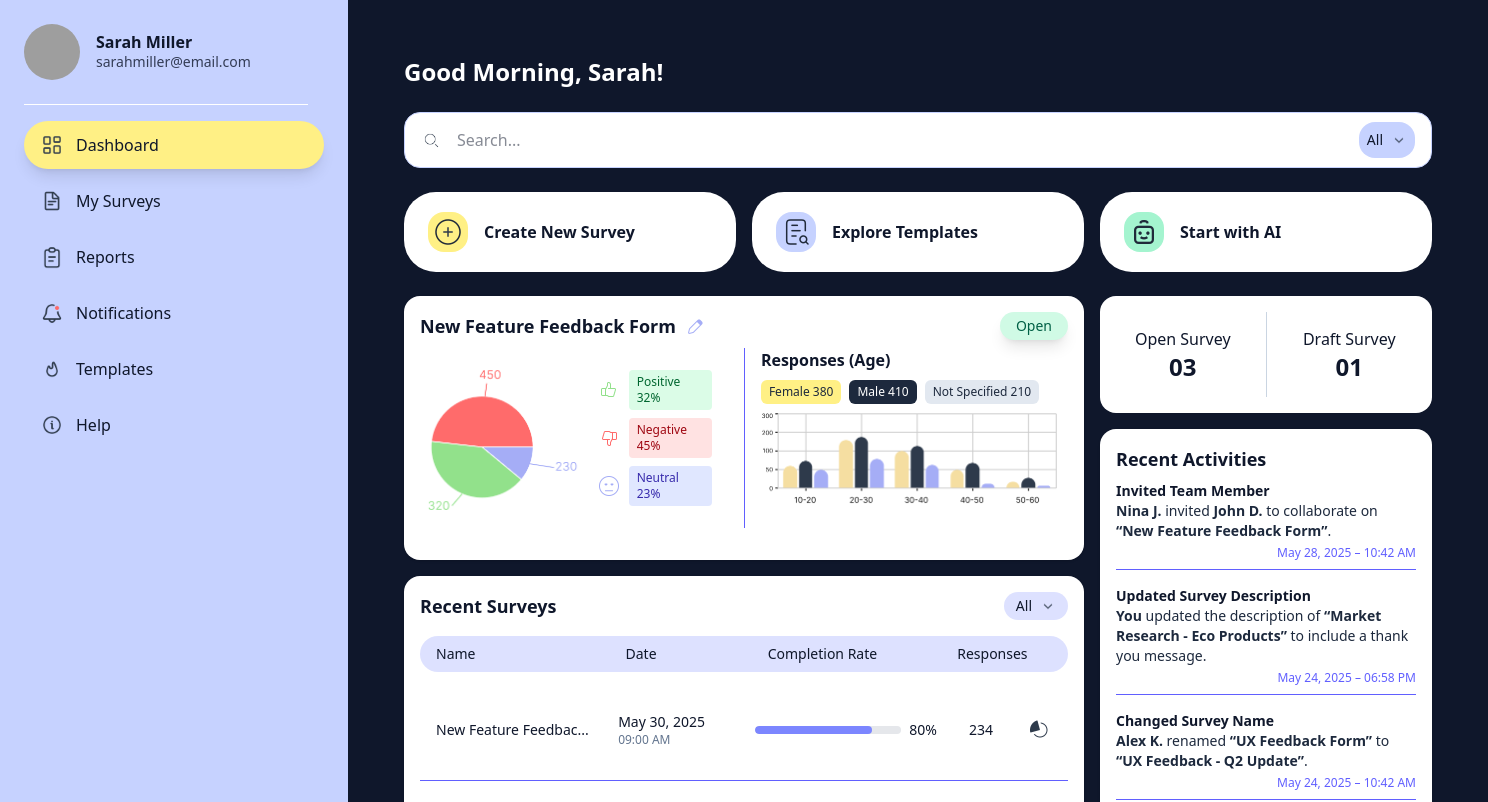
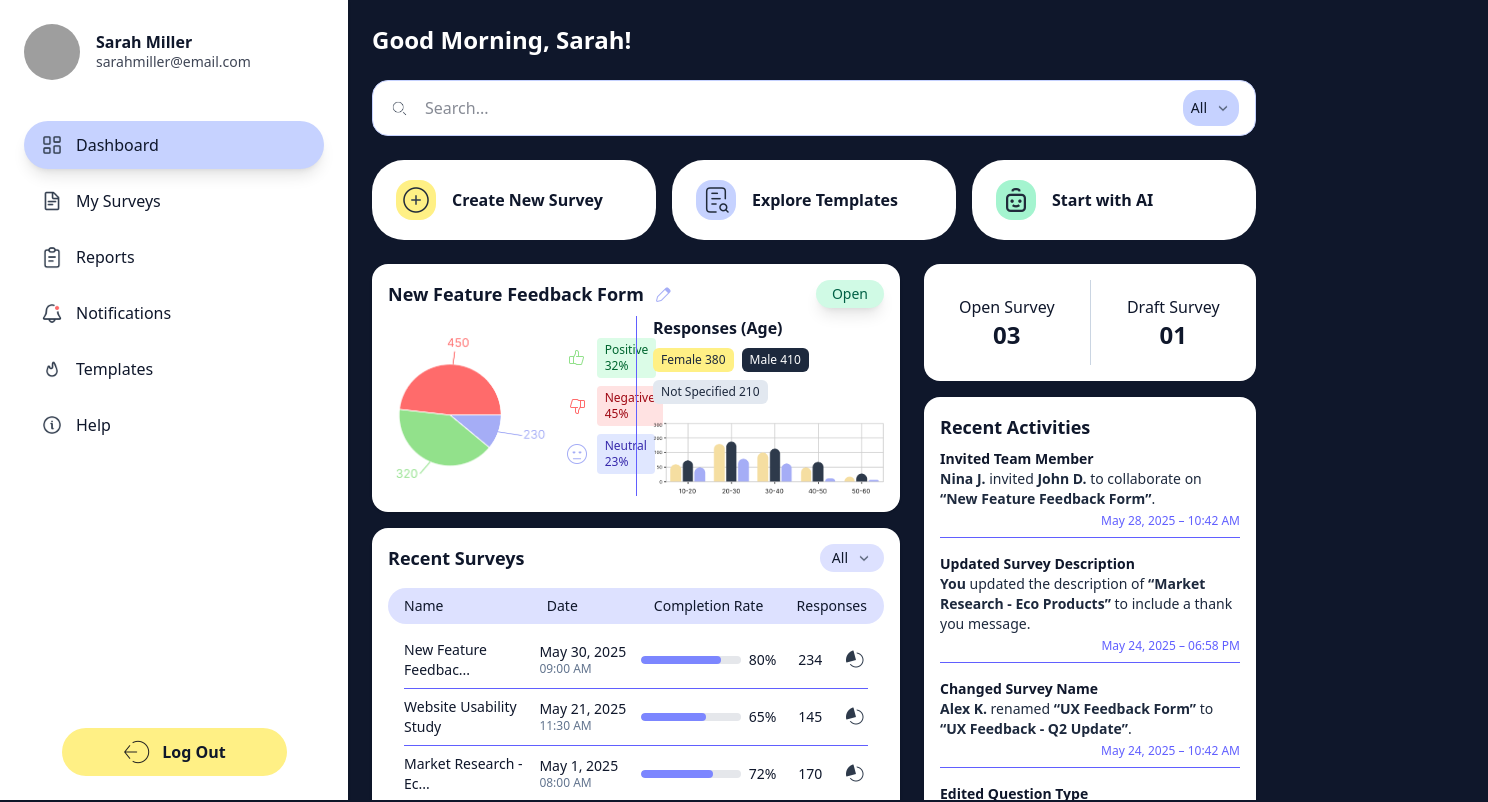
Before and after one commit to heliavz/Survey-Dashboard, a React (Vite) app in the folder survey-dashboard/: page / in a window 1280 px wide. Shown: the top 802 px of the page, 1488 px wide, since content can reach past the window. Built offline with nearby package versions, Linux system fonts and the light colour scheme; grey boxes are pictures that could not be loaded.

Commit message:
Spacing, layout, and colors

```diff
--- a/survey-dashboard/src/App.jsx
+++ b/survey-dashboard/src/App.jsx
@@ -5,7 +5,7 @@ function App() {
   return (
     <div className="flex">
       <Sidebar />
-      <main className="flex-1 bg-slate-900 text-gray-200 p-8">
+      <main className="flex-1 bg-slate-900 text-gray-200 ml-[348px] h-screen overflow-y-auto">
         <Dashboard />
       </main>
     </div>
--- a/survey-dashboard/src/Components/Sidebar.jsx
+++ b/survey-dashboard/src/Components/Sidebar.jsx
@@ -21,7 +21,7 @@ export default function Sidebar() {
   const [activeItem, setActiveItem] = useState("Dashboard");
 
   return (
-    <aside className="w-[348px] h-[1024px] bg-indigo-200 flex flex-col justify-between text-slate-900 transition-all duration-300">
+    <aside className="w-[348px] h-screen fixed left-0 top-0 bg-white flex flex-col justify-between text-slate-900 shadow transition-all duration-300">
       <div className="p-6">
         <div className="flex items-center gap-4">
           <img
@@ -44,7 +44,7 @@ export default function Sidebar() {
             <div
               key={item.label}
               className={`flex items-center gap-3 px-4 h-12 w-[300px] rounded-[32px] transition-all duration-200 ${
-                activeItem === item.label ? "bg-yellow-200 shadow-lg" : ""
+                activeItem === item.label ? "bg-indigo-200 shadow-lg" : ""
               }`}
             >
               <img
--- a/survey-dashboard/src/Pages/Dashboard.jsx
+++ b/survey-dashboard/src/Pages/Dashboard.jsx
@@ -13,10 +13,11 @@ import PieIcon from "../assets/Pie.png";
 
 export default function Dashboard() {
   return (
-    <div className="p-6 flex flex-col gap-6 transition-all duration-300">
+    <div className="p-6 flex flex-col gap-6 transition-all duration-300 h-full">
       <h1 className="text-2xl font-bold text-white">Good Morning, Sarah!</h1>
 
-      <div className="relative w-[1028px] h-14 border border-indigo-200 bg-white rounded-[16px] flex items-center px-4">
+      {/* Search bar */}
+      <div className="relative w-full h-14 border border-indigo-200 bg-white rounded-[16px] flex items-center p-4">
         <img src={SearchIcon} alt="Search" className="w-5 h-5 mr-4" />
         <input
           type="text"
@@ -29,7 +30,8 @@ export default function Dashboard() {
         </div>
       </div>
 
-      <div className="flex gap-4">
+      {/* Action buttons */}
+      <div className="flex gap-4 w-full">
         {[
           {
             title: "Create New Survey",
@@ -49,7 +51,7 @@ export default function Dashboard() {
         ].map(({ title, icon, bg }) => (
           <div
             key={title}
-            className="w-[332px] h-[80px] bg-white text-slate-900 rounded-[32px] flex items-center gap-4 px-6 transition-all duration-300"
+            className="flex-1 min-w-[250px] h-[80px] bg-white text-slate-900 rounded-[32px] flex items-center gap-4 px-6 transition-all duration-300"
           >
             <div
               className={`w-10 h-10 rounded-[4px] flex items-center justify-center ${bg}`}
@@ -61,10 +63,12 @@ export default function Dashboard() {
         ))}
       </div>
 
-      <div className="flex gap-4">
-        <div className="flex flex-col gap-4">
+      {/* Main content grid */}
+      <div className="flex gap-6 w-full items-stretch">
+        {/* Left column */}
+        <div className="flex-1 flex flex-col gap-4">
           {/* Feedback Form Card */}
-          <div className="bg-white rounded-[16px] w-[680px] h-[264px] p-4 shadow relative flex">
+          <div className="bg-white rounded-[16px] w-full p-4 shadow relative flex">
             <div className="w-full">
               {/* Header */}
               <div className="flex justify-between items-center mb-2">
@@ -82,7 +86,7 @@ export default function Dashboard() {
               </div>
 
               <div className="flex mt-2 h-[180px]">
-                {/* Left side of the line */}
+                {/* Left side */}
                 <div className="flex w-1/2 pr-4 items-center">
                   <img
                     src={ImgFeedback}
@@ -113,13 +117,13 @@ export default function Dashboard() {
 
                 <div className="w-px bg-indigo-500 mx-4" />
 
-                {/* Right side of the line */}
+                {/* Right side */}
                 <div className="w-1/2 flex flex-col justify-between">
                   <div>
                     <h3 className="font-semibold mb-2 text-slate-900">
                       Responses (Age)
                     </h3>
-                    <div className="flex gap-2 mb-2">
+                    <div className="flex gap-2 mb-2 flex-wrap">
                       <span className="bg-yellow-200 text-slate-800 px-2 py-1 rounded-md text-xs">
                         Female 380
                       </span>
@@ -133,7 +137,7 @@ export default function Dashboard() {
                     <img
                       src={AgeGraph}
                       alt="Graph"
-                      className="w-[296px] h-[93px] object-contain"
+                      className="w-full max-w-[296px] h-[93px] object-contain"
                     />
                   </div>
                 </div>
@@ -141,7 +145,8 @@ export default function Dashboard() {
             </div>
           </div>
 
-          <div className="bg-white rounded-[16px] w-[680px] p-4 shadow">
+          {/* Recent Surveys */}
+          <div className="bg-white rounded-[16px] w-full p-4 shadow flex-1">
             <div className="flex justify-between items-center mb-4">
               <h2 className="text-lg font-semibold text-slate-900">
                 Recent Surveys
@@ -161,7 +166,7 @@ export default function Dashboard() {
               <span></span>
             </div>
 
-            {/* Row */}
+            {/* Rows */}
             {[
               {
                 name: "New Feature Feedbac...",
@@ -185,10 +190,10 @@ export default function Dashboard() {
                 responses: 170,
               },
             ].map((item, index, arr) => (
-              <div key={index} className="mb-2">
+              <div key={index}>
                 <div className="grid grid-cols-[2fr_1.5fr_2fr_1fr_auto] items-center text-sm text-slate-900 px-4 py-2">
                   <span>{item.name}</span>
-                  <div className="flex flex-col">
+                  <div className="flex flex-col leading-tight">
                     <span>{item.date}</span>
                     <span className="text-xs text-slate-500">{item.time}</span>
                   </div>
@@ -201,16 +206,16 @@ export default function Dashboard() {
                     </div>
                     <span className="text-sm font-medium">{item.rate}%</span>
                   </div>
-                  <span className="m-8">{item.responses}</span>
+                  <span className="text-center">{item.responses}</span>
                   <img src={PieIcon} alt="Chart" className="w-6 h-6" />
                 </div>
                 {index < arr.length - 1 && (
-                  <div className="h-px bg-indigo-500 w-full mx-auto" />
+                  <div className="h-px bg-indigo-500 mx-4" /> // divider closer
                 )}
               </div>
             ))}
 
-            {/* Show more button */}
+            {/* Show more */}
             <div className="flex justify-center mt-4">
               <button className="bg-yellow-200 cursor-pointer hover:bg-yellow-300 active:bg-yellow-400 transition-colors duration-200 text-slate-900 px-4 py-2 rounded-[32px] text-sm font-medium">
                 Show more
@@ -219,8 +224,10 @@ export default function Dashboard() {
           </div>
         </div>
 
-        <div className="flex flex-col gap-4">
-          <div className="bg-white rounded-[16px] w-[332px] h-[117px] p-4 flex items-center justify-center relative">
+        {/* Right column */}
+        <div className="w-[332px] flex flex-col gap-4">
+          {/* Open/Draft survey */}
+          <div className="bg-white rounded-[16px] w-full h-[117px] p-4 flex items-center justify-center relative">
             <div className="w-1/2 flex flex-col items-center justify-center pr-4">
               <p className="text-m text-slate-900 font-medium">Open Survey</p>
               <p className="text-2xl font-bold text-slate-900">03</p>
@@ -232,7 +239,8 @@ export default function Dashboard() {
             </div>
           </div>
 
-          <div className="bg-white rounded-[16px] w-[332px] h-[564px] p-4 shadow">
+          {/* Recent Activities */}
+          <div className="bg-white rounded-[16px] w-full p-4 shadow flex-1">
             <h2 className="text-lg font-semibold text-slate-900 mb-2">
               Recent Activities
             </h2>
@@ -295,7 +303,7 @@ export default function Dashboard() {
               </div>
             ))}
 
-            {/* Show more button */}
+            {/* Show more */}
             <div className="flex justify-center mt-8">
               <button className="bg-yellow-200 cursor-pointer hover:bg-yellow-300 active:bg-yellow-400 transition-colors duration-200 text-slate-900 px-4 py-2 rounded-[32px] text-sm font-medium">
                 Show more
```
